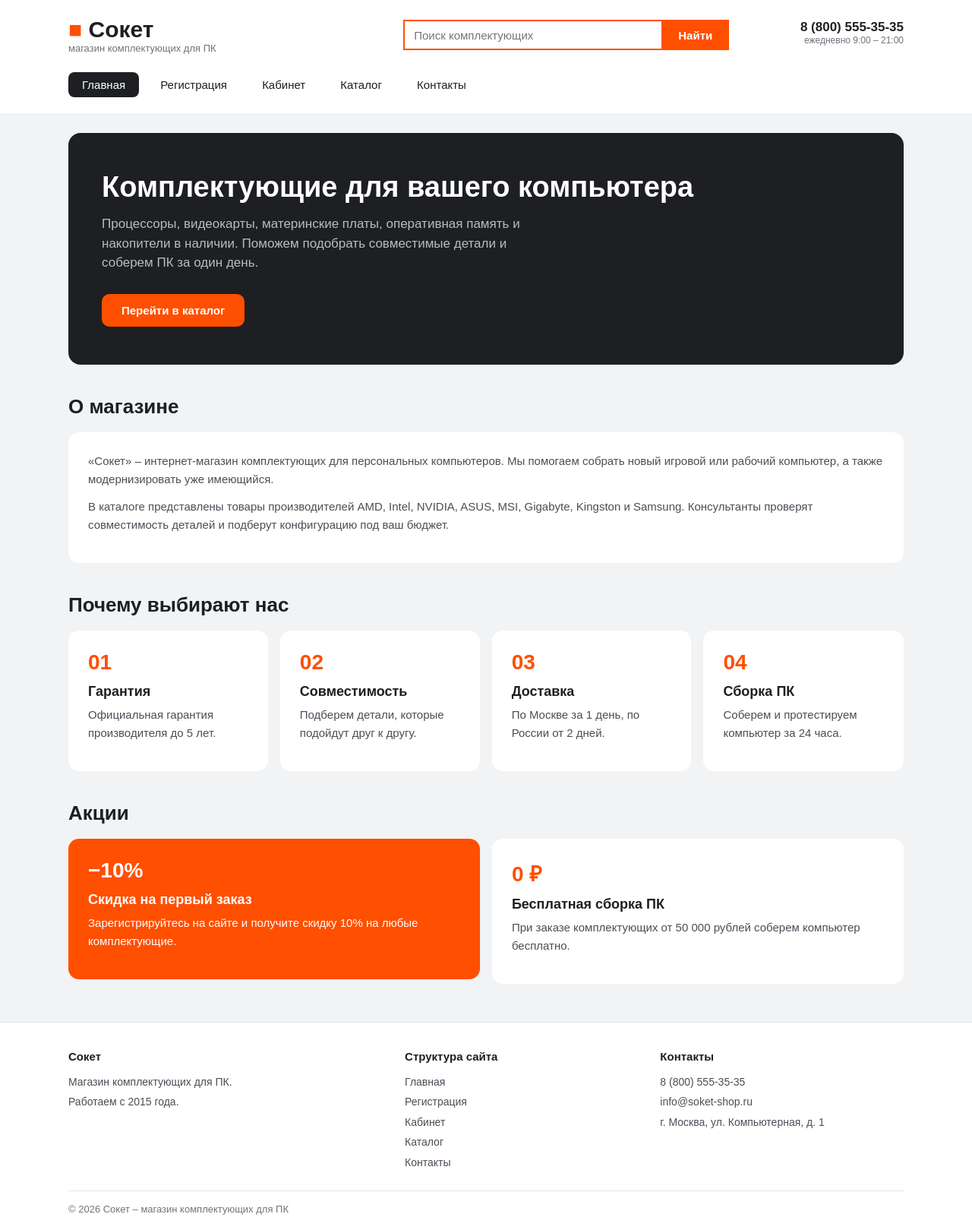
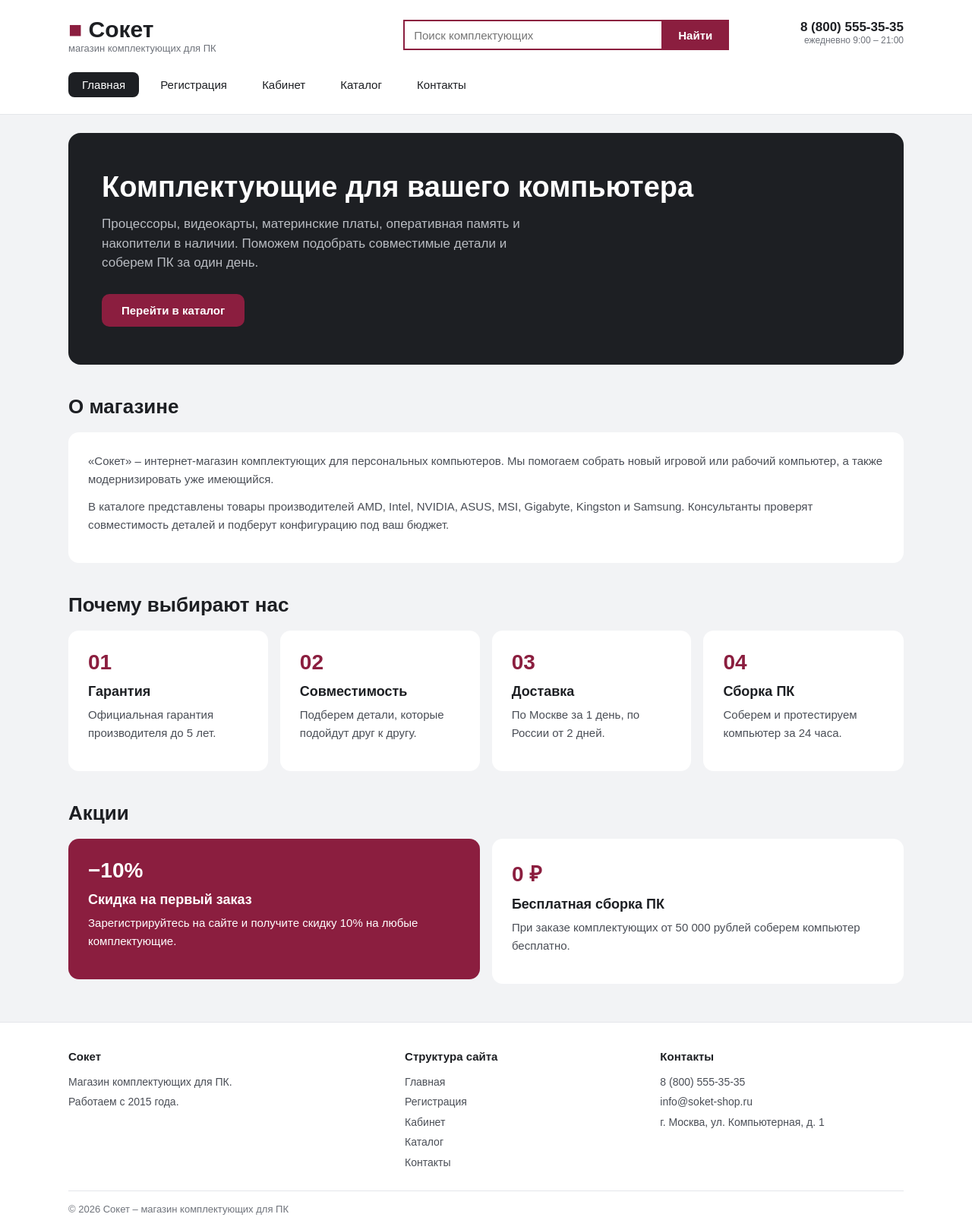
Before and after one commit to frnjuo/brand-photo-studio-, a PHP site: page / in a window 1280 px wide. Shown: the whole page at 76% size. Run offline with PHP 8.4, Linux system fonts and the light colour scheme.

Commit message:
ЛР9: бордовый акцентный цвет
Co-Authored-By: Claude Opus 5.5 <noreply@anthropic.com>
Claude-Session: https://claude.ai/code/session_01FPpNhkgtReaRARf6iDnnhE

```diff
--- a/lab9/head.php
+++ b/lab9/head.php
@@ -14,12 +14,12 @@ a { color: #1d1f23; text-decoration: none; }
 /* «Шапка» */
 .shapka { height: 150px; background-color: #ffffff; border-bottom: 1px solid #e4e6ea; }
 .logo { padding-top: 22px; font-size: 30px; font-weight: bold; }
-.logo span { color: #ff4f00; }
+.logo span { color: #8b1e3f; }
 .logo small { display: block; font-size: 13px; font-weight: normal; color: #6f737b; }
 .poisk { padding-top: 26px; text-align: right; }
-.poisk input { height: 40px; border: 2px solid #ff4f00; font-size: 15px; vertical-align: top; }
+.poisk input { height: 40px; border: 2px solid #8b1e3f; font-size: 15px; vertical-align: top; }
 .poisk .pole { width: 340px; padding: 0 12px; border-right: none; }
-.poisk .knopka_poisk { padding: 0 20px; background-color: #ff4f00; color: #ffffff; font-weight: bold; cursor: pointer; }
+.poisk .knopka_poisk { padding: 0 20px; background-color: #8b1e3f; color: #ffffff; font-weight: bold; cursor: pointer; }
 .tel { padding-top: 26px; text-align: right; font-size: 17px; font-weight: bold; }
 .tel small { display: block; font-size: 12px; font-weight: normal; color: #6f737b; }
 .menu { padding-top: 14px; }
@@ -33,13 +33,13 @@ h1 { margin: 40px 0 18px 0; font-size: 26px; }
 .banner { padding: 50px 44px; border-radius: 16px; background-color: #1d1f23; }
 .banner h2 { margin: 0 0 14px 0; font-size: 38px; color: #ffffff; }
 .banner p { width: 560px; max-width: 100%; margin: 0 0 28px 0; font-size: 17px; line-height: 1.5; color: #b9bcc2; }
-.knopka { display: inline-block; padding: 13px 26px; border-radius: 10px; background-color: #ff4f00; color: #ffffff; font-weight: bold; }
-.knopka:hover { background-color: #e04500; }
+.knopka { display: inline-block; padding: 13px 26px; border-radius: 10px; background-color: #8b1e3f; color: #ffffff; font-weight: bold; }
+.knopka:hover { background-color: #6e1631; }
 .blok { padding: 26px; border-radius: 14px; background-color: #ffffff; }
 .blok p { margin: 0 0 12px 0; line-height: 1.6; color: #4a4e56; }
 .blok h3 { margin: 0 0 8px 0; font-size: 18px; }
-.nomer { display: block; margin-bottom: 12px; font-size: 28px; font-weight: bold; color: #ff4f00; }
-.akciya_1 { background-color: #ff4f00; }
+.nomer { display: block; margin-bottom: 12px; font-size: 28px; font-weight: bold; color: #8b1e3f; }
+.akciya_1 { background-color: #8b1e3f; }
 .akciya_1 h3, .akciya_1 p, .akciya_1 .nomer { color: #ffffff; }
 
 /* «Подвал» */
@@ -47,7 +47,7 @@ h1 { margin: 40px 0 18px 0; font-size: 26px; }
 .podval h4 { margin: 0 0 12px 0; font-size: 15px; }
 .podval p { margin: 0; font-size: 14px; line-height: 1.9; color: #4a4e56; }
 .podval a { display: block; font-size: 14px; line-height: 1.9; color: #4a4e56; }
-.podval a:hover { color: #ff4f00; }
+.podval a:hover { color: #8b1e3f; }
 .kopirait { margin-top: 24px; padding-top: 16px; border-top: 1px solid #e4e6ea; font-size: 13px; color: #6f737b; }
 
 /* Телефон */
```
Also changed, not shown: lab9/preview.png.
